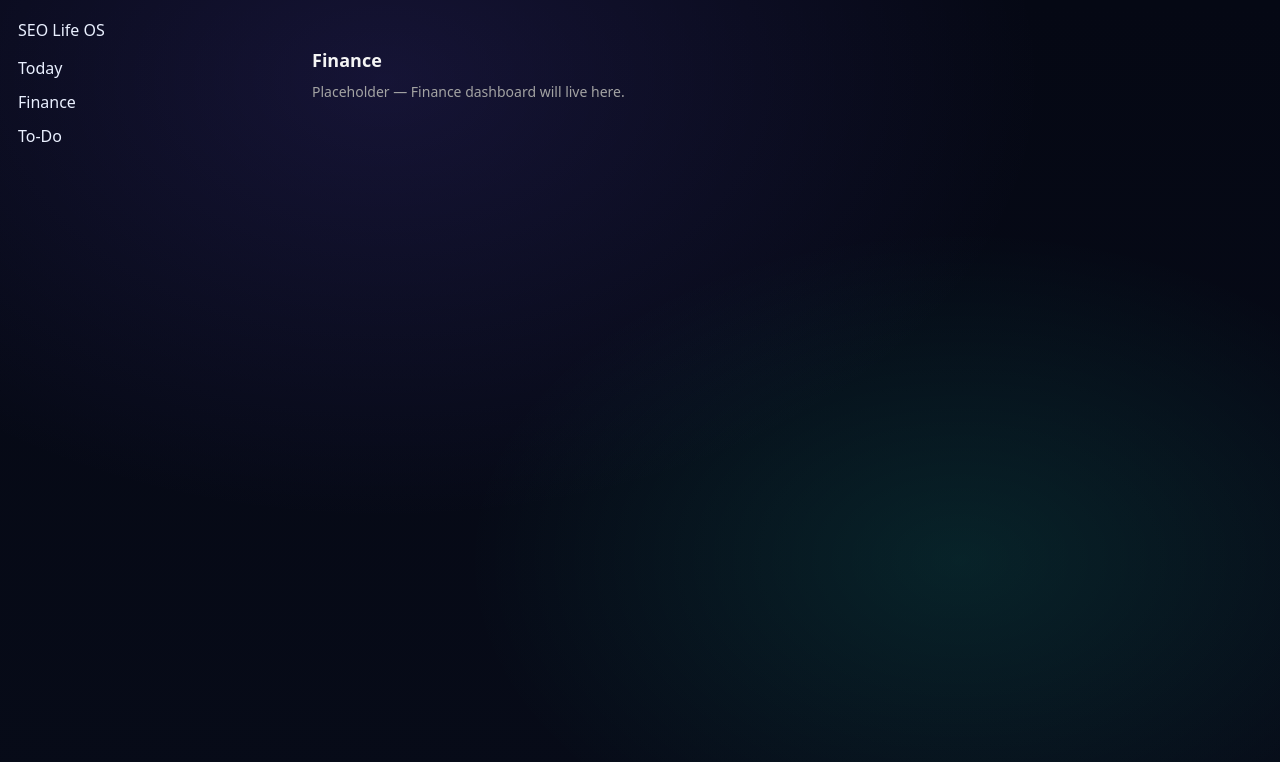
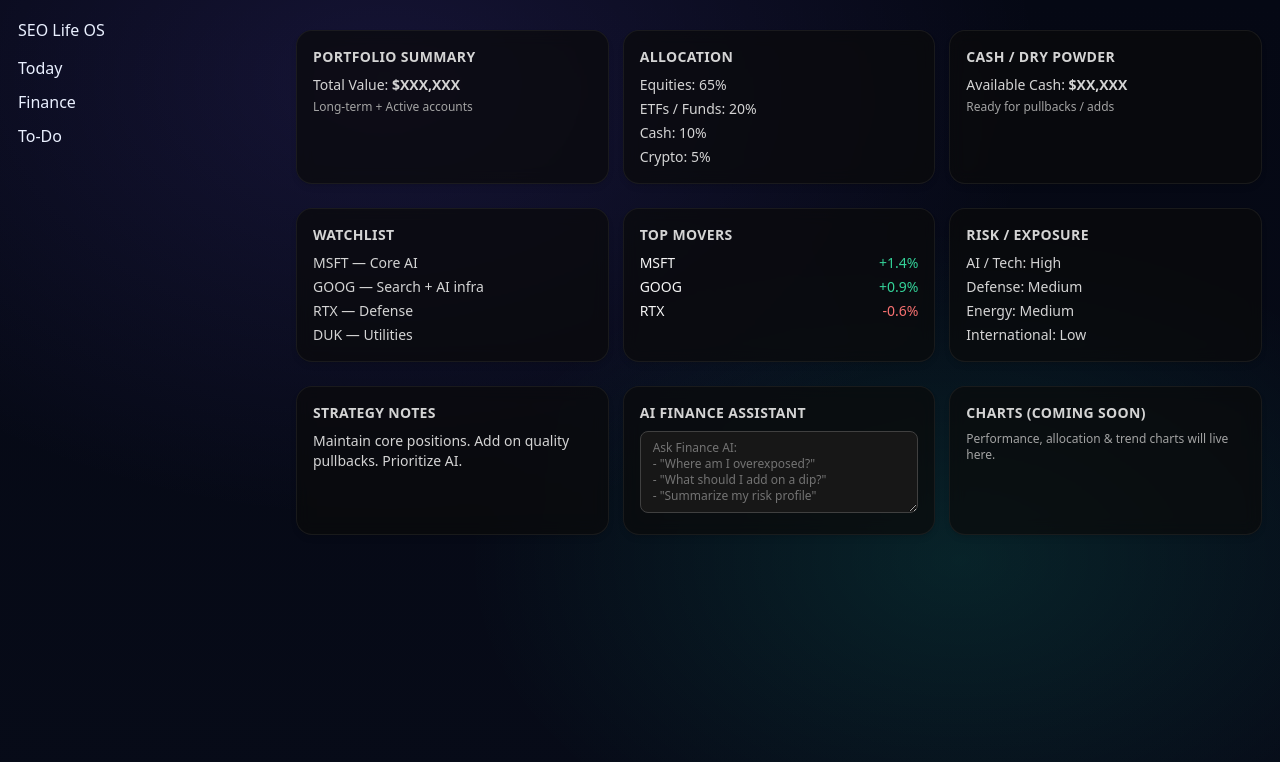
Before and after one commit to soldfield7890/Personal-Dashboard, a Next.js app: page /finance in a window 1280 px wide. Shown: the top 762 px of the page. Built offline with nearby package versions, Linux system fonts and the light colour scheme.

Commit message:
Finance: initial dashboard layout (UI only)

```diff
--- a/app/(dashboard)/finance/page.tsx
+++ b/app/(dashboard)/finance/page.tsx
@@ -1,12 +1,104 @@
 "use client";
+
+import { Card } from "@/app/components/ui/Card";
 
 export default function FinancePage() {
   return (
-    <div className="mx-auto max-w-6xl px-4 py-4">
-      <h1 className="text-lg font-semibold text-neutral-100 mb-2">Finance</h1>
-      <p className="text-sm text-neutral-400">
-        Placeholder — Finance dashboard will live here.
-      </p>
+    <div className="space-y-6">
+      {/* ───────────── Row 1 ───────────── */}
+      <section className="grid gap-4 lg:grid-cols-3">
+        <Card title="Portfolio Summary">
+          <p className="text-sm text-neutral-300">
+            Total Value: <strong>$XXX,XXX</strong>
+          </p>
+          <p className="text-xs text-neutral-400 mt-1">
+            Long-term + Active accounts
+          </p>
+        </Card>
+
+        <Card title="Allocation">
+          <ul className="text-sm text-neutral-300 space-y-1">
+            <li>Equities: 65%</li>
+            <li>ETFs / Funds: 20%</li>
+            <li>Cash: 10%</li>
+            <li>Crypto: 5%</li>
+          </ul>
+        </Card>
+
+        <Card title="Cash / Dry Powder">
+          <p className="text-sm text-neutral-300">
+            Available Cash: <strong>$XX,XXX</strong>
+          </p>
+          <p className="text-xs text-neutral-400 mt-1">
+            Ready for pullbacks / adds
+          </p>
+        </Card>
+      </section>
+
+      {/* ───────────── Row 2 ───────────── */}
+      <section className="grid gap-4 lg:grid-cols-3">
+        <Card title="Watchlist">
+          <ul className="text-sm text-neutral-300 space-y-1">
+            <li>MSFT — Core AI</li>
+            <li>GOOG — Search + AI infra</li>
+            <li>RTX — Defense</li>
+            <li>DUK — Utilities</li>
+          </ul>
+        </Card>
+
+        <Card title="Top Movers">
+          <div className="space-y-1 text-sm">
+            <div className="flex justify-between">
+              <span>MSFT</span>
+              <span className="text-emerald-400">+1.4%</span>
+            </div>
+            <div className="flex justify-between">
+              <span>GOOG</span>
+              <span className="text-emerald-400">+0.9%</span>
+            </div>
+            <div className="flex justify-between">
+              <span>RTX</span>
+              <span className="text-red-400">-0.6%</span>
+            </div>
+          </div>
+        </Card>
+
+        <Card title="Risk / Exposure">
+          <ul className="text-sm text-neutral-300 space-y-1">
+            <li>AI / Tech: High</li>
+            <li>Defense: Medium</li>
+            <li>Energy: Medium</li>
+            <li>International: Low</li>
+          </ul>
+        </Card>
+      </section>
+
+      {/* ───────────── Row 3 ───────────── */}
+      <section className="grid gap-4 lg:grid-cols-3">
+        <Card title="Strategy Notes">
+          <p className="text-sm text-neutral-300">
+            Maintain core positions. Add on quality pullbacks.
+            Prioritize AI.
+          </p>
+        </Card>
+
+        <Card title="AI Finance Assistant">
+          <textarea
+            rows={4}
+            className="w-full rounded-lg border border-neutral-700 bg-neutral-900 px-3 py-2 text-xs text-neutral-100 placeholder:text-neutral-500"
+            placeholder={`Ask Finance AI:
+- "Where am I overexposed?"
+- "What should I add on a dip?"
+- "Summarize my risk profile"`}
+          />
+        </Card>
+
+        <Card title="Charts (Coming Soon)">
+          <p className="text-xs text-neutral-400">
+            Performance, allocation & trend charts will live here.
+          </p>
+        </Card>
+      </section>
     </div>
   );
 }
```
